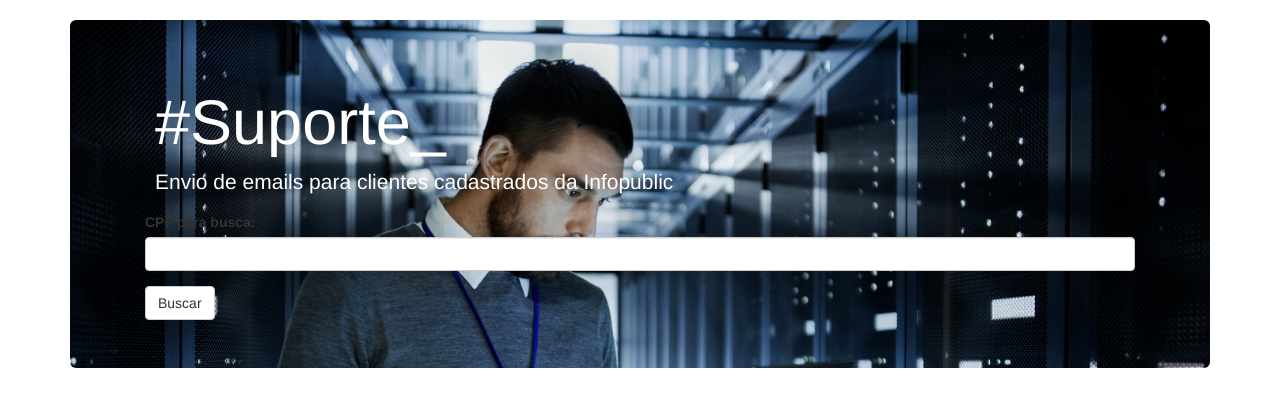
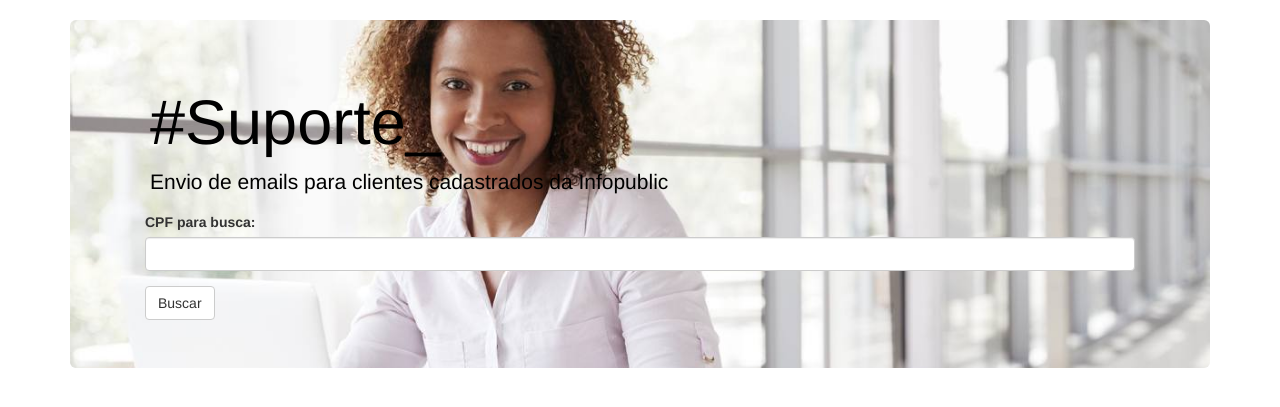
Before and after one commit to es99/suporte_infopublic, a Flask app: page / in a window 1280 px wide. Shown: the part 52-459 px from the top of the page. Run offline with Flask 2, Linux system fonts and the light colour scheme; some libraries are stand-ins or nearby versions.

Commit message:
funcionalidade de busca, pagina de erro ao n achar o cpf e alteracao na imagem de fundo

```diff
--- a/infopublic_mail/blueprints/views.py
+++ b/infopublic_mail/blueprints/views.py
@@ -1,22 +1,28 @@
 import os
-from flask import render_template
-import os
-from flask import Blueprint
+from flask import Blueprint, redirect, url_for, render_template
 from infopublic_mail.extras import functions
 from infopublic_mail.extensions.forms import BuscarForm
 
 
 bp = Blueprint("blueprints", __name__)
+database_name = 'infopublic.db'
 
-@bp.route('/')
+@bp.route('/', methods=['GET', 'POST'])
 def index():
-    path = os.getcwd()
     form = BuscarForm()
-    return render_template('index.html', form=form, path=path)
+    if form.validate_on_submit():
+        cpf = form.cpf.data
+        cursor = functions.connect(database_name)
+        user_id = functions.cpf_retornaId(cursor, cpf)
+        if user_id != None:
+            return redirect(url_for('blueprints.user', id=user_id[0]))
+        else:
+            return render_template('404.html'), 404
+    return render_template('index.html', form=form)
 
 @bp.route('/user/<int:id>')
 def user(id):
-    cursor = functions.connect('infopublic.db')
+    cursor = functions.connect(database_name)
     usuario = functions.consulta_id(cursor, id)
 
     telefone = None
--- a/infopublic_mail/extras/functions.py
+++ b/infopublic_mail/extras/functions.py
@@ -4,6 +4,12 @@ def connect(url_db):
     conn = sqlite3.connect(url_db)
     cursor = conn.cursor()
     return cursor
+
+def cpf_retornaId(cursor, cpf):
+    sql = "SELECT id FROM usuarios WHERE cpf='{}'".format(cpf)
+    cursor.execute(sql)
+    id = cursor.fetchone()
+    return id
 
 def consulta_id(cursor, id):
     sql_usuario = "SELECT id, cpf, nome, telefone, email, senha FROM usuarios WHERE id={}".format(id)
--- a/infopublic_mail/templates/index.html
+++ b/infopublic_mail/templates/index.html
@@ -1,20 +1,23 @@
 {% extends "base.html" %}
 {% import "bootstrap/wtf.html" as wtf %}
+
+{% block title %}Home{% endblock %}
 
 {% block head %}
 {{ super() }}
 <style>
     h1,
     p {
-        margin-left: 25px;
-        color: white;
+        margin-left: 20px;
+        color: black;
     }
     .jumbotron {
-        background-image: url("{{ url_for('static', filename='img/img_suporte_jumbotron.png')}}");
+        background-image: url("{{ url_for('static', filename='img/mulher_empreendedora.jpg')}}");
         background-size: cover;
+        background-position: center;
     }
     #busca_form {
-        color: white;
+        color: black;
     }
 </style>
 {% endblock %}
@@ -22,11 +25,11 @@
 {% block content %}
 <div class="container">
     <div class="jumbotron">
-    <h1 style="color: white;">#Suporte_</h1>
+    <h1 style="color: black;">#Suporte_</h1>
     <p>Envio de emails para clientes cadastrados da Infopublic</p>
-    <div class="container">
+        <div class="container">
         {{ wtf.quick_form(form, id='busca_form') }}
-    </div>
+        </div>
     </div>
 </div>
 {% endblock %}
--- a/infopublic_mail/templates/usuario.html
+++ b/infopublic_mail/templates/usuario.html
@@ -1,4 +1,6 @@
 {% extends "base.html" %}
+
+{% block title %}User {{ id }}{% endblock %}
 
 {% block head %}
 {{ super() }}
```
Also changed, not shown: infopublic_mail/templates/404.html (added, +7 -0 lines), infopublic_mail/static/img/img_mulher.jpg (added), infopublic_mail/static/img/mulher_empreendedora.jpg (added).
